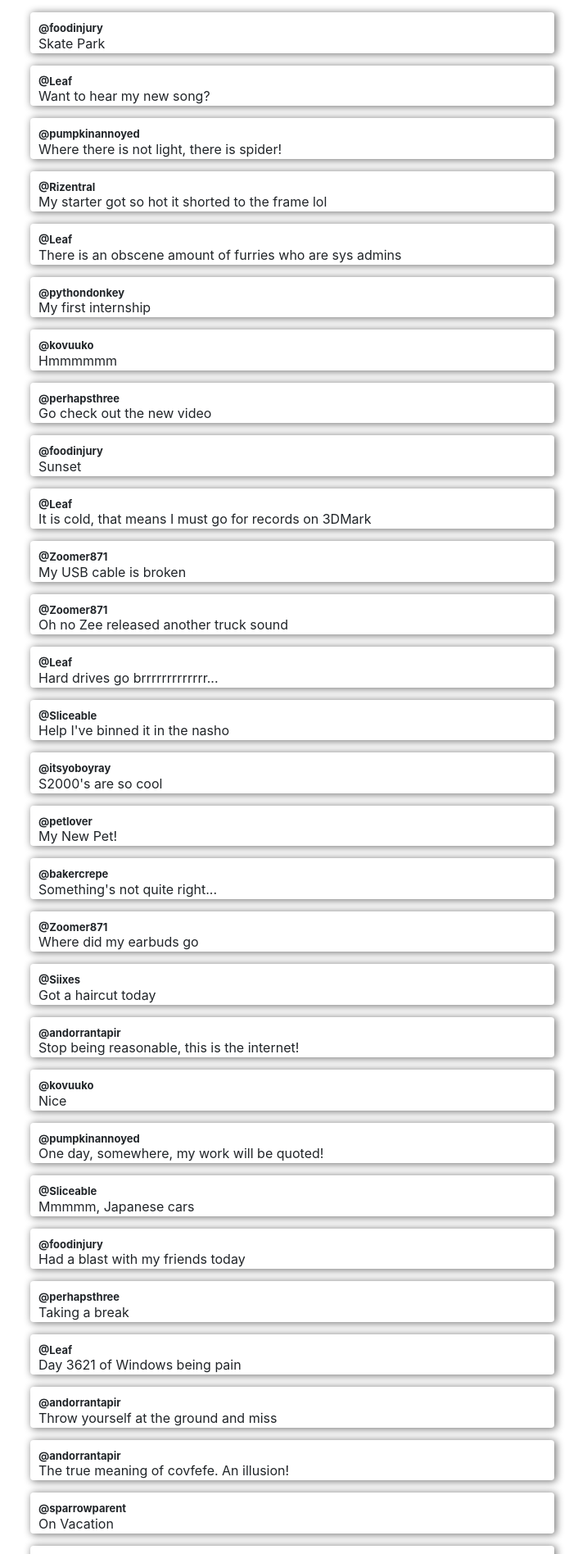
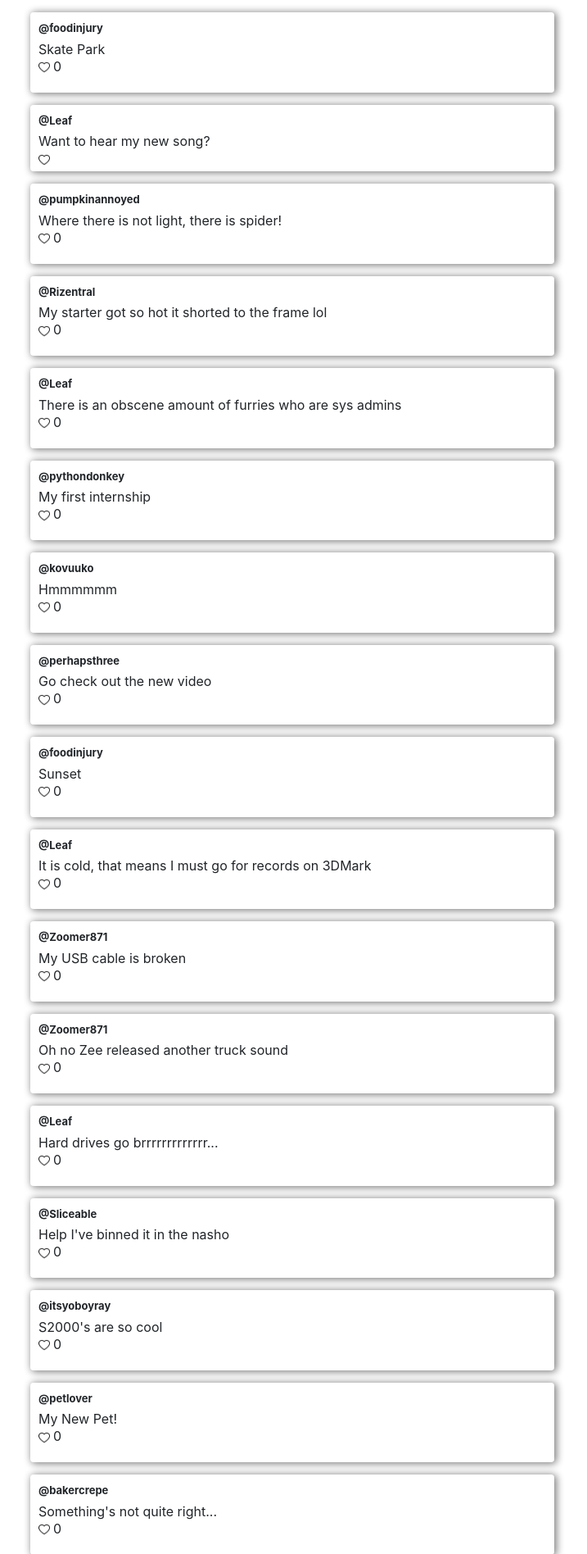
Before and after one commit to aetriusgx/cst-socialfinal, a Flask app: page / in a window 1280 px wide. Shown: the part 56-1952 px from the top of the page at 82% size, without its empty margins (283-1000 px from the left). Run offline with Flask 2, Linux system fonts and the light colour scheme; some libraries are stand-ins or nearby versions.

Commit message:
Added post interaction, further styled content

```diff
--- a/app/static/css/home.css
+++ b/app/static/css/home.css
@@ -21,18 +21,34 @@
 	border: 1px hidden black;
 	border-radius: 4px;
 	box-shadow: 2px 1px 10px 1px grey;
-	padding-top: 10px;
+	padding: 10px;
+	padding-bottom: 4px;
 	margin-bottom: 15px;
 }
 
 .user-post .post-username {
 	font-weight: bold;
 	font-size: small;
-	margin-left: 10px;
+
 }
 
 .user-post .post-content {
-	margin-top: -20px;
-	margin-bottom: 5px;
-	margin-left: 10px;
+	margin-top: -10px;
+	margin-bottom: 0;
+	line-height: 18px;
 }
+
+.user-post .post-interaction {
+	display: flex;
+	flex-direction: row;
+	margin: 0;
+}
+
+.user-post .post-interaction .post-icons {
+	height: 14px;
+	width: auto;
+}
+
+.user-post .post-interaction .post-int-text {
+	margin-left: 4px;
+}
--- a/app/templates/home.html
+++ b/app/templates/home.html
@@ -18,6 +18,11 @@
                     <div class="user-post">
                         <p class="post-username">@{{ post[0] }}</p>
                         <p class="post-content">{{ post[1][0] }}</p>
+                        <div class="post-interaction">
+                            <a><img class="post-icons" src="/static/images/icons/love.png"></a>
+                            <!-- for filled heart: /static/images/icons/heart.png -->
+                            <p class="post-int-text">{{ post[1][1] }}</p>
+                        </div>
                     </div>
                 {% endfor %}
             </div>
```
Also changed, not shown: app/static/images/icons/heart.png (added), app/static/images/icons/love.png (added).
